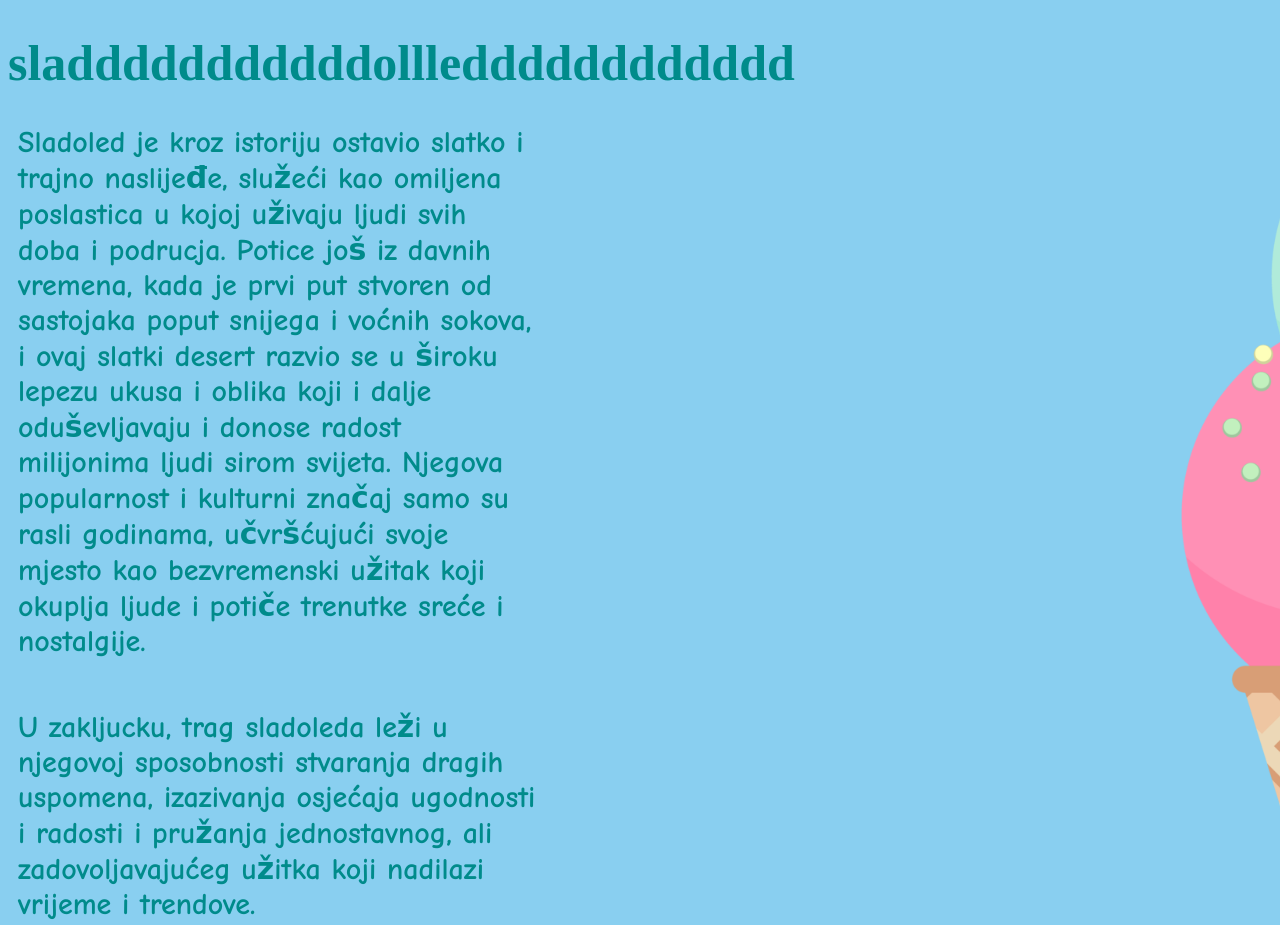
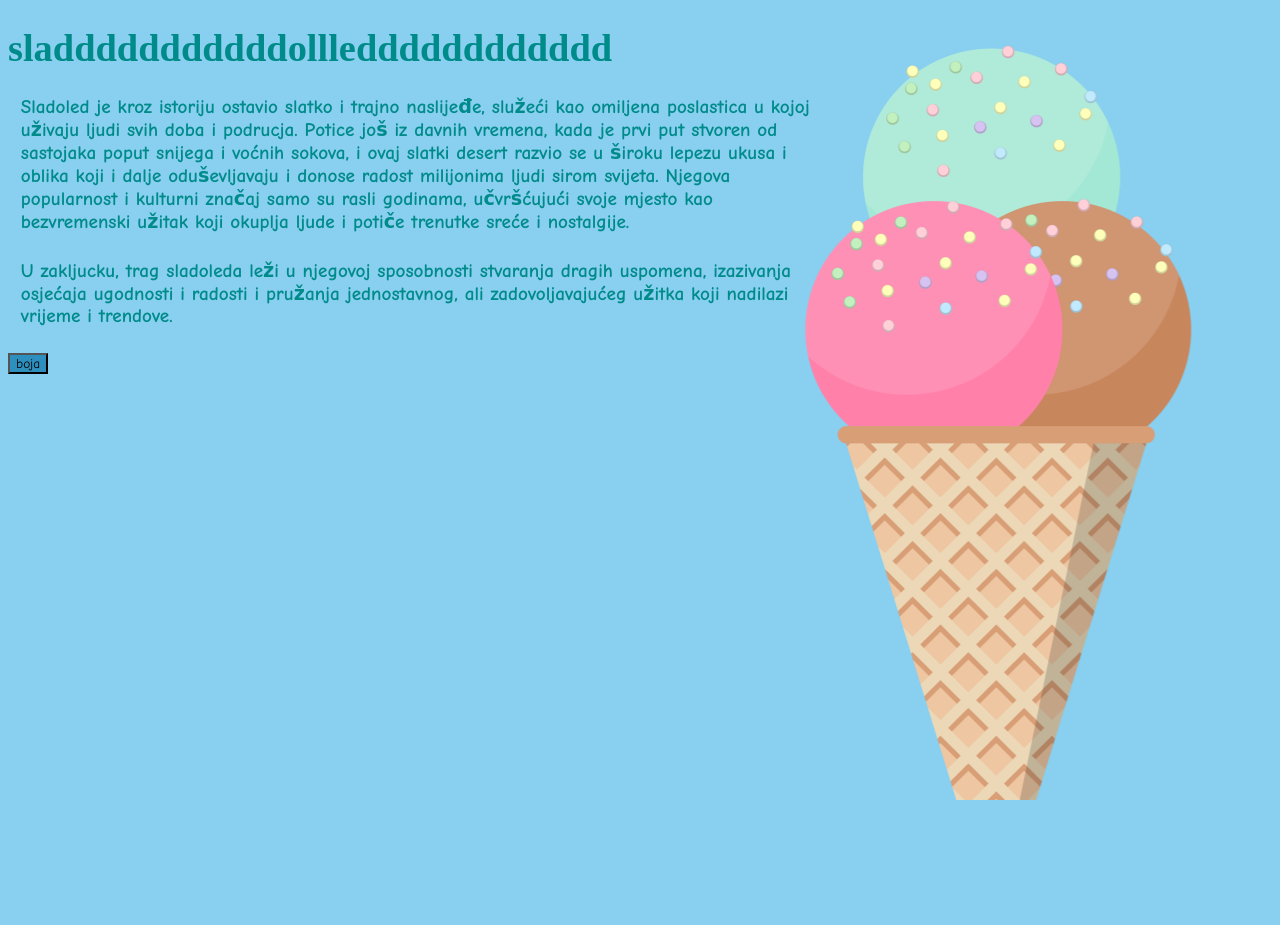
Before and after one commit to IceCreamLover190/The-Legacy-Of-Ice-Cream, a plain HTML site: page index.html in a window 1280 px wide. Shown: the top 925 px of the page. After the commit the page ends 800 px from the top, so only its background shows below. Drawn offline with Linux system fonts and the light colour scheme.

Commit message:
Add files via upload

```diff
--- a/style.css
+++ b/style.css
@@ -1,25 +1,26 @@
 h2{
     color: darkcyan;
-    margin-top: 25px;
-    margin-bottom: 50px;
-    margin-right: 735px;
-    margin-left: 10px;
+    margin-top: 2vw;
+    margin-bottom: 2vw;
+    margin-right: 35vw;
+    margin-left: 1vw;
     font-family: "Comic Sans MS", "Comic Sans", cursive;
-    font-size: 30px;
+    font-size: 1.5vw;
 }
 body{
     background-color: #89CFF0;
     background-image: url('sweet-ice-cream-collection-ice-cream-illustration-funny-ice-cream-transparent-background-illustration-png.webp');
-    background-size: 1000px;
-    background-position-x: 26cm;
+    background-size: 50vw;
+    background-position-x: 53vw;
     background-position-y: top;
     background-repeat: no-repeat;
 }
 h1{
     color: darkcyan;
-    font-size: 50px;
+    font-size: 3vw;
 }
 button{
+    size: 1vw;
     font-family: "Comic Sans MS", "Comic Sans", cursive;
     background-color: #2d8fbd;
 }
```
